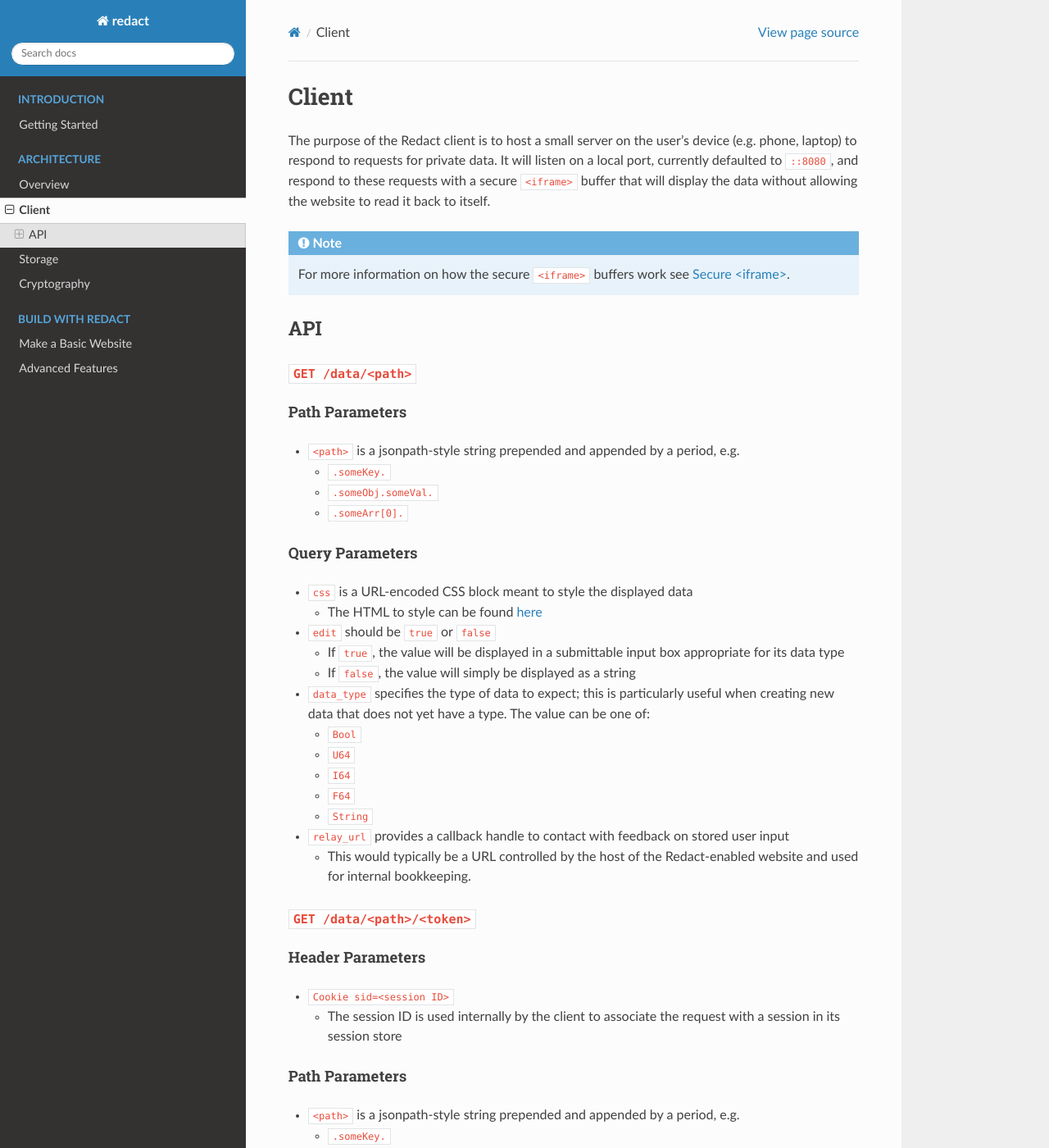
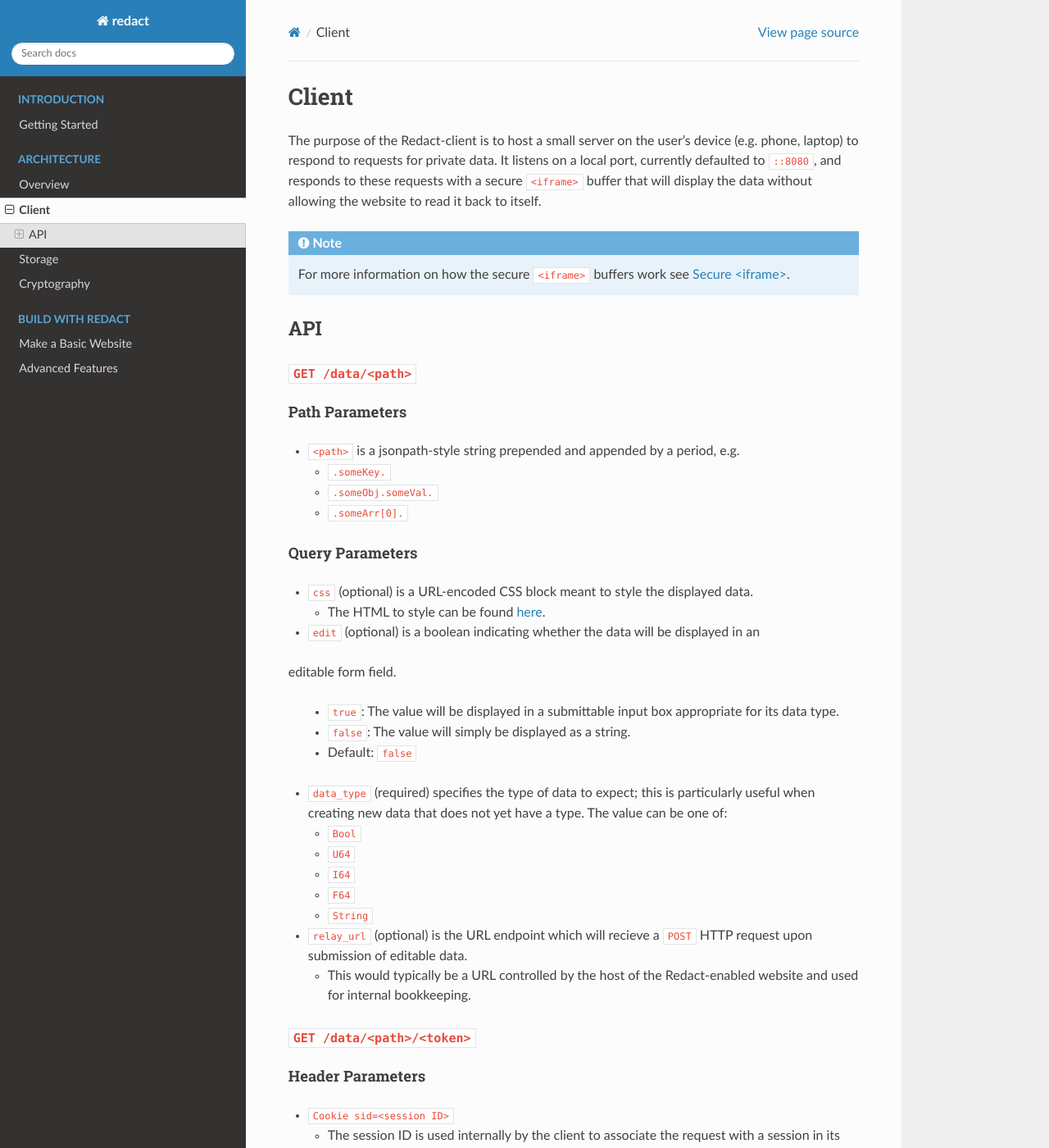
Before and after one commit to pauwels-labs/redact-docs, a Sphinx documentation site: the page built from source/client.rst, in a window 1280 px wide and 1400 px high. Shown: the whole window at 82% size. Built offline with Sphinx 7.4.7 and the Read the Docs theme 2.0.0, drawn with Linux system fonts in a browser that asks for light colours; some of the changed text lies outside the part shown.

Commit message:
edit client and storage pages

```diff
--- a/source/client.rst
+++ b/source/client.rst
@@ -2,10 +2,10 @@
  Client
 ========
 
-The purpose of the Redact client is to host a small server on the
+The purpose of the Redact-client is to host a small server on the
 user's device (e.g. phone, laptop) to respond to requests for private
-data. It will listen on a local port, currently defaulted to
-``::8080``, and respond to these requests with a secure ``<iframe>``
+data. It listens on a local port, currently defaulted to
+``::8080``, and responds to these requests with a secure ``<iframe>``
 buffer that will display the data without allowing the website to read
 it back to itself.
 
@@ -31,17 +31,19 @@
 Query Parameters
 ~~~~~~~~~~~~~~~~
 
-* ``css`` is a URL-encoded CSS block meant to style the displayed data
+* ``css`` (optional) is a URL-encoded CSS block meant to style the displayed data.
 
-  * The HTML to style can be found `here`_
+  * The HTML to style can be found `here`_.
 
-* ``edit`` should be ``true`` or ``false``
+* ``edit`` (optional) is a boolean indicating whether the data will be displayed in an
+editable form field.
 
-  * If ``true``, the value will be displayed in a submittable input box
-    appropriate for its data type
-  * If ``false``, the value will simply be displayed as a string
+  * ``true``: The value will be displayed in a submittable input box
+    appropriate for its data type.
+  * ``false``: The value will simply be displayed as a string.
+  * Default: ``false``
 
-* ``data_type`` specifies the type of data to expect; this is particularly
+* ``data_type`` (required) specifies the type of data to expect; this is particularly
   useful when creating new data that does not yet have a type. The value can be
   one of:
 
@@ -51,8 +53,8 @@
   * ``F64``
   * ``String``
 
-* ``relay_url`` provides a callback handle to contact with feedback on stored
-  user input
+* ``relay_url`` (optional) is the URL endpoint which will recieve a ``POST``
+  HTTP request upon submission of editable data.
 
   * This would typically be a URL controlled by the host of the Redact-enabled
     website and used for internal bookkeeping.
@@ -86,17 +88,22 @@
 Query Parameters
 ~~~~~~~~~~~~~~~~
 
-* ``css`` is a URL-encoded CSS block meant to style the displayed data
+.. note:: These query parameters are identical to those of ``GET /data/<path>``
+   and are typically automatically included in this request by the Redact-client.
 
-  * The HTML to style can be found `here`_
+* ``css`` (optional) is a URL-encoded CSS block meant to style the displayed data.
 
-* ``edit`` should be ``true`` or ``false``
+  * The HTML to style can be found `here`_.
 
-  * If ``true``, the value will be displayed in a submittable input box
-    appropriate for its data type
-  * If ``false``, the value will simply be displayed as a string
+* ``edit`` (optional) is a boolean indicating whether the data will be displayed in an
+editable form field.
 
-* ``data_type`` specifies the type of data to expect; this is particularly
+  * ``true``: The value will be displayed in a submittable input box
+    appropriate for its data type.
+  * ``false``: The value will simply be displayed as a string.
+  * Default: ``false``
+
+* ``data_type`` (required) specifies the type of data to expect; this is particularly
   useful when creating new data that does not yet have a type. The value can be
   one of:
 
@@ -106,8 +113,8 @@
   * ``F64``
   * ``String``
 
-* ``relay_url`` provides a callback handle to contact with feedback on stored
-  user input
+* ``relay_url`` (optional) is the URL endpoint which will recieve a ``POST``
+  HTTP request upon submission of editable data.
 
   * This would typically be a URL controlled by the host of the Redact-enabled
     website and used for internal bookkeeping.
@@ -136,29 +143,31 @@
 Query Parameters
 ~~~~~~~~~~~~~~~~
 
-* ``css`` is a URL-encoded CSS block meant to style the displayed data
+* ``css`` (optional) is a URL-encoded CSS block meant to style the displayed data.
 
   * The HTML to style can be found `here`_
 
-* ``edit`` should be ``true`` or ``false``
+* ``edit`` (optional) is a boolean indicating whether the data will be displayed in an
+editable form field.
 
-  * If ``true``, the value will be displayed in a submittable input box
-    appropriate for its data type
-  * If ``false``, the value will simply be displayed as a string
+  * ``true``: The value will be displayed in a submittable input box
+    appropriate for its data type.
+  * ``false``: The value will simply be displayed as a string.
+  * Default: ``false``
 
 Body Parameters
 ~~~~~~~~~~~~~~~
 
-* ``<path>`` is a jsonpath-style string prepended and appended by a period,
+* ``<path>`` (required) is a jsonpath-style string prepended and appended by a period,
   e.g.
 
   * ``.someKey.``
   * ``.someObj.someVal.``
   * ``.someArr[0].``
 
-* ``value`` is the actual value of the data being submitted
+* ``value`` (required) is the actual value of the data being submitted
 
-* ``value_type`` specifies the type of data to expect; this is particularly
+* ``value_type`` (required) specifies the type of data to expect; this is particularly
   useful when creating new data that does not yet have a type. The value can be
   one of:
 
@@ -168,8 +177,5 @@
   * ``F64``
   * ``String``
 
-* ``relay_url`` provides a callback handle to contact with feedback on stored
-  user input
-
-  * This would typically be a URL controlled by the host of the Redact-enabled
-    website and used for internal bookkeeping.
+* ``relay_url`` (optional) is the URL endpoint which will recieve a ``POST``
+  HTTP request upon submission of editable data.
```
Also changed, not shown: source/storage.rst (+5 -5 lines).
